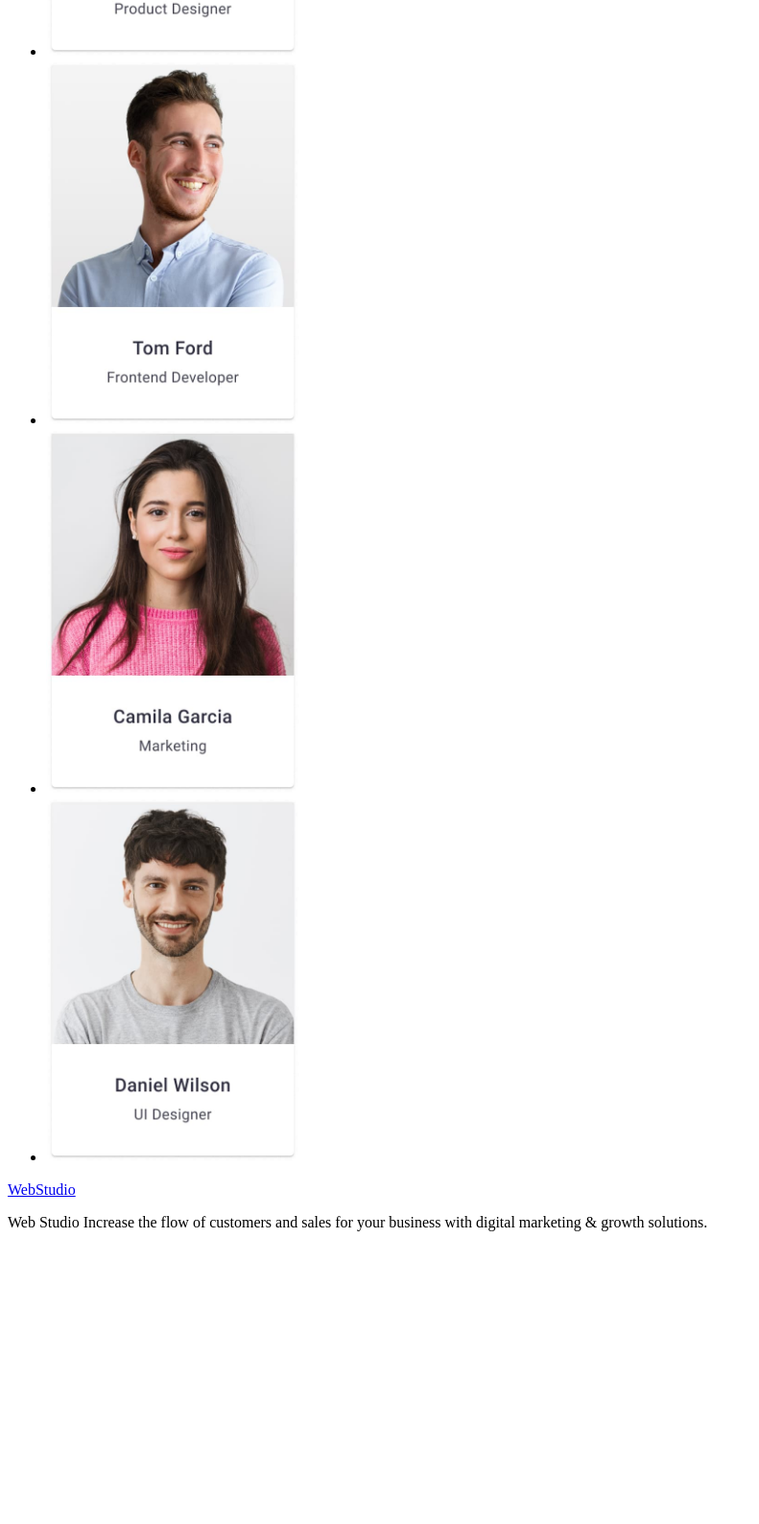
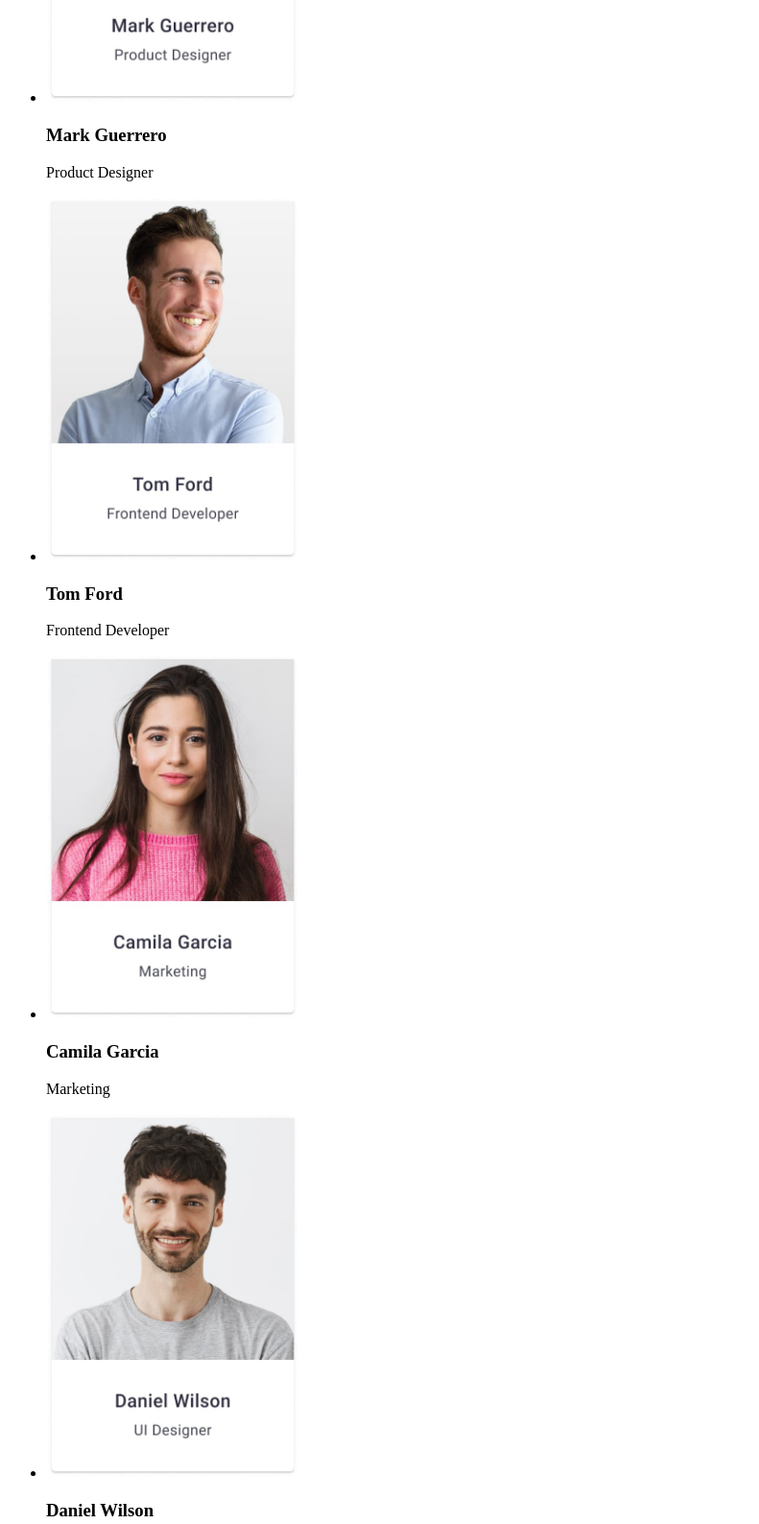
Before and after one commit to Maria-Ponomarenko/goit-markup-hw-01, a plain HTML site: page index.html in a window 1280 px wide. Shown: the part 933-2521 px from the top of the page at 96% size, without its empty margins (0-791 px from the left). Before the commit the page ends 2232 px from the top, so only its background shows below. Drawn offline with Linux system fonts and the light colour scheme.

Commit message:
fix index html file

```diff
--- a/index.html
+++ b/index.html
@@ -34,6 +34,7 @@
         <button type="button">Order Service</button>
       </section>
       <section>
+        <h2>List of our advantages</h2>
         <ul>
           <li>
             <h3>Strategy</h3>
@@ -75,6 +76,8 @@
               width="264"
               height="380"
             />
+            <h3>Mark Guerrero</h3>
+            <p>Product Designer</p>
           </li>
           <li>
             <img
@@ -83,6 +86,8 @@
               width="264"
               height="380"
             />
+            <h3>Tom Ford</h3>
+            <p>Frontend Developer</p>
           </li>
           <li>
             <img
@@ -91,6 +96,8 @@
               width="264"
               height="380"
             />
+            <h3>Camila Garcia</h3>
+            <p>Marketing</p>
           </li>
           <li>
             <img
@@ -99,6 +106,8 @@
               width="264"
               height="380"
             />
+            <h3>Daniel Wilson</h3>
+            <p>UI Designer</p>
           </li>
         </ul>
       </section>
@@ -106,8 +115,8 @@
     <footer>
       <a href="./index.html">WebStudio</a>
       <p>
-        Web Studio Increase the flow of customers and sales for your business
-        with digital marketing & growth solutions.
+        Increase the flow of customers and sales for your business with digital
+        marketing & growth solutions.
       </p>
     </footer>
   </body>
```
